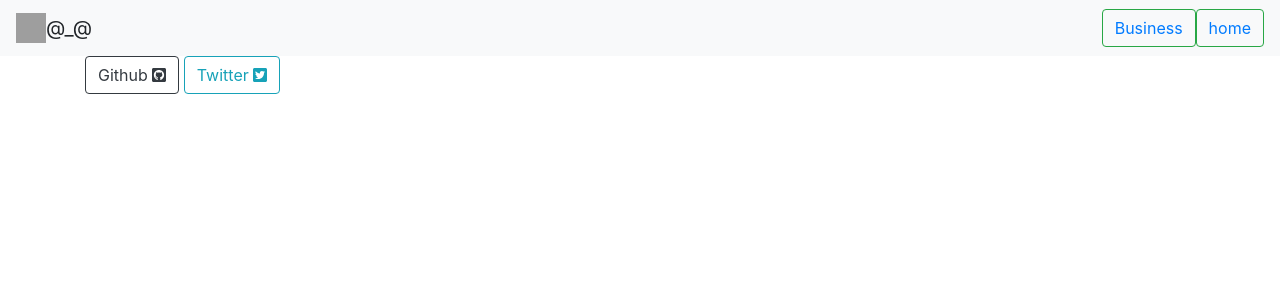
After one commit to busale7/maps_api, a Django app: page / in a window 1280 px wide. The commit adds this page. Shown: the top 300 px of the page. Run offline with Django 3.2, Linux system fonts and the light colour scheme; some libraries are stand-ins or nearby versions; grey boxes are pictures that could not be loaded.

Commit message:
adding githublogin and twitter

```diff
--- a/apis/settings.py
+++ b/apis/settings.py
@@ -43,6 +43,8 @@ INSTALLED_APPS = [
     'allauth.account',
     'allauth.socialaccount',
     'allauth.socialaccount.providers.twitter',
+    'allauth.socialaccount.providers.github',
+
 
 ]
 SITE_ID = 1
@@ -133,4 +135,4 @@ USE_TZ = True
 # https://docs.djangoproject.com/en/2.0/howto/static-files/
 
 STATIC_URL = '/static/'
-LOGIN_REDIRECT_URL ='/all/'
+LOGIN_REDIRECT_URL ='/'
--- a/apis/urls.py
+++ b/apis/urls.py
@@ -22,4 +22,6 @@ urlpatterns = [
     path('search/',views.place_search),
     path('all/',views.places_search,name='place-search'),
     path('detail/',views.place_detail, name= 'place_detail'),
+    path('',views.homepage, name='home'),
+
 ]
--- a/google_api/templates/base.html
+++ b/google_api/templates/base.html
@@ -40,6 +40,7 @@
 		<script src="https://cdnjs.cloudflare.com/ajax/libs/popper.js/1.12.9/umd/popper.min.js" integrity="sha384-ApNbgh9B+Y1QKtv3Rn7W3mgPxhU9K/ScQsAP7hUibX39j7fakFPskvXusvfa0b4Q" crossorigin="anonymous"></script>
 		<script src="https://maxcdn.bootstrapcdn.com/bootstrap/4.0.0/js/bootstrap.min.js" integrity="sha384-JZR6Spejh4U02d8jOt6vLEHfe/JQGiRRSQQxSfFWpi1MquVdAyjUar5+76PVCmYl" crossorigin="anonymous"></script>
     <script defer src="https://use.fontawesome.com/releases/v5.0.7/js/all.js"></script>
+    <script defer src="https://use.fontawesome.com/releases/v5.0.8/js/all.js"></script>
 	</div>
 </body>
 </html>
--- /dev/null
+++ b/google_api/templates/home.html
@@ -0,0 +1,15 @@
+{% extends "base.html" %}
+{% block content %}
+{% if request.user.is_authenticated %}
+	<h1> You're logged in as {{request.user}} </h1>
+	<a href="{% url 'account_logout' %}" class="btn btn-outline-dark"> Logout </a>
+{% else %}
+<a href="{% url 'github_login' %}" class="btn btn-outline-dark"> Github
+		<i class="fab fa-github-square"></i></a>
+	<a href="{% url 'account_login' %}" class="btn btn-outline-info">Twitter
+			<i class="fab fa-twitter-square"></i>
+	</a>
+{% endif %}
+
+
+{% endblock content %}
--- a/google_api/views.py
+++ b/google_api/views.py
@@ -4,6 +4,10 @@ from django.http import JsonResponse
 import requests
 
 # Create your views here.
+
+def homepage(request):
+	return render(request, 'home.html')
+
 
 def place_search(request):
 	key = "AIzaSyAMo0n6AO7Abth2sE5IJDwpWjXgSK-mG0g"
```
Also changed, not shown: db.sqlite3.
